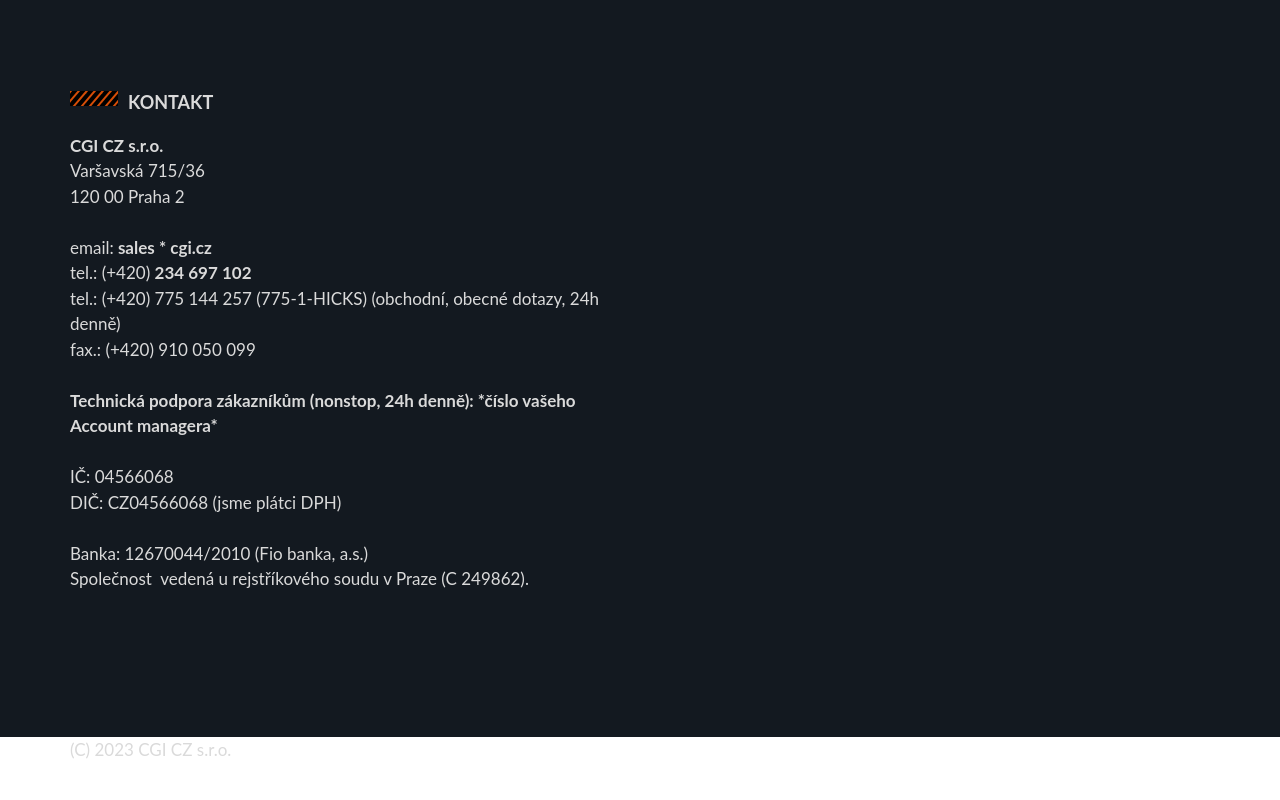
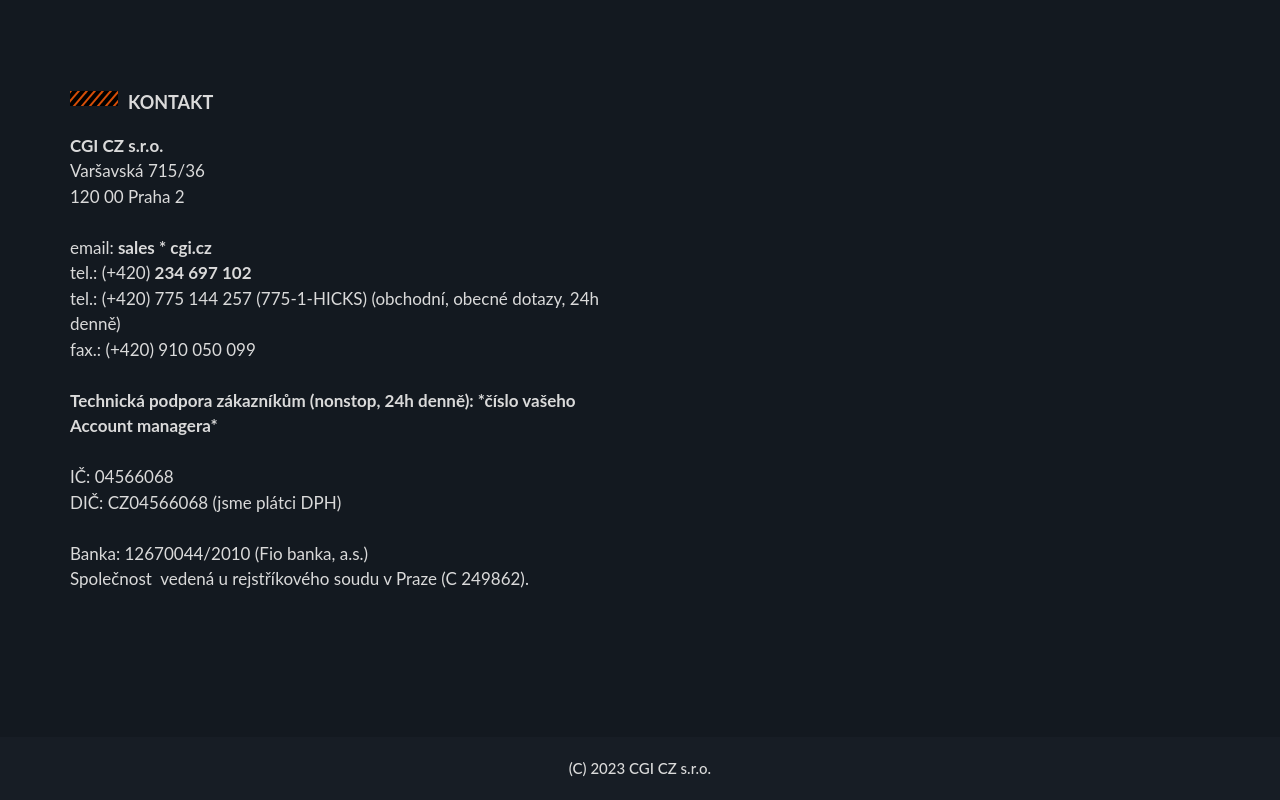
Before and after one commit to darwinroa/CGI, a Gatsby site: page / in a window 1280 px wide. Shown: the part 922-1722 px from the top of the page. Built offline with nearby package versions, Linux system fonts and the light colour scheme; Gatsby itself is replaced by a stand-in of ours.

Commit message:
Ready footer

```diff
--- /dev/null
+++ b/src/components/Footer/Footer.module.css
@@ -0,0 +1,15 @@
+.footer {
+  background-color: #171d25;
+}
+
+.footer .container {
+  display: flex;
+  justify-content: center;
+  padding: 20px 40px;
+}
+
+.footer p {
+  margin: 0;
+  font-size: 15px;
+  font-weight: 500;
+}
--- a/src/components/Footer/index.jsx
+++ b/src/components/Footer/index.jsx
@@ -1,10 +1,11 @@
 import React from "react";
+import * as style from "./Footer.module.css";
 
 export default function index() {
   return (
-    <footer>
-      <div className="container">
-        <p className="copyright">(C) 2023 CGI CZ s.r.o.</p>
+    <footer className={style.footer}>
+      <div className={`container ${style.container}`}>
+        <p className={style.copyright}>(C) 2023 CGI CZ s.r.o.</p>
       </div>
     </footer>
   );
```
